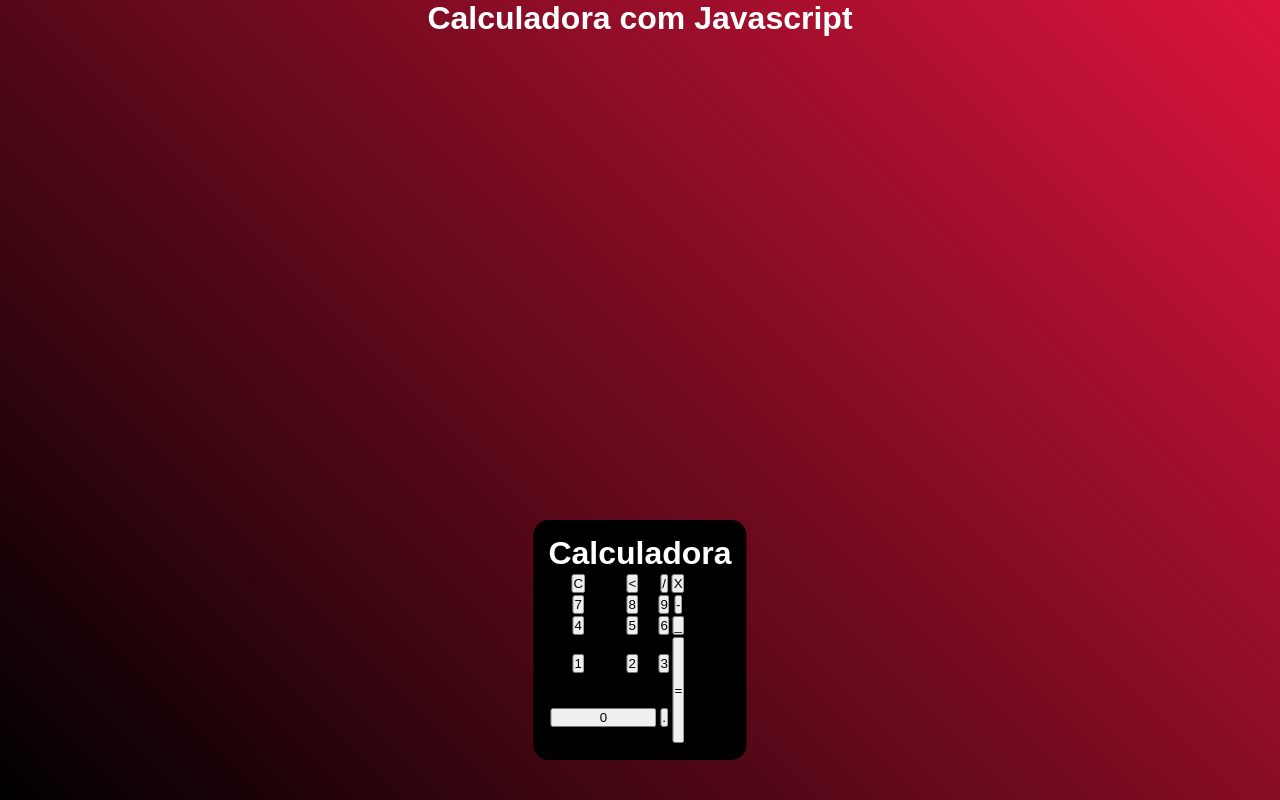
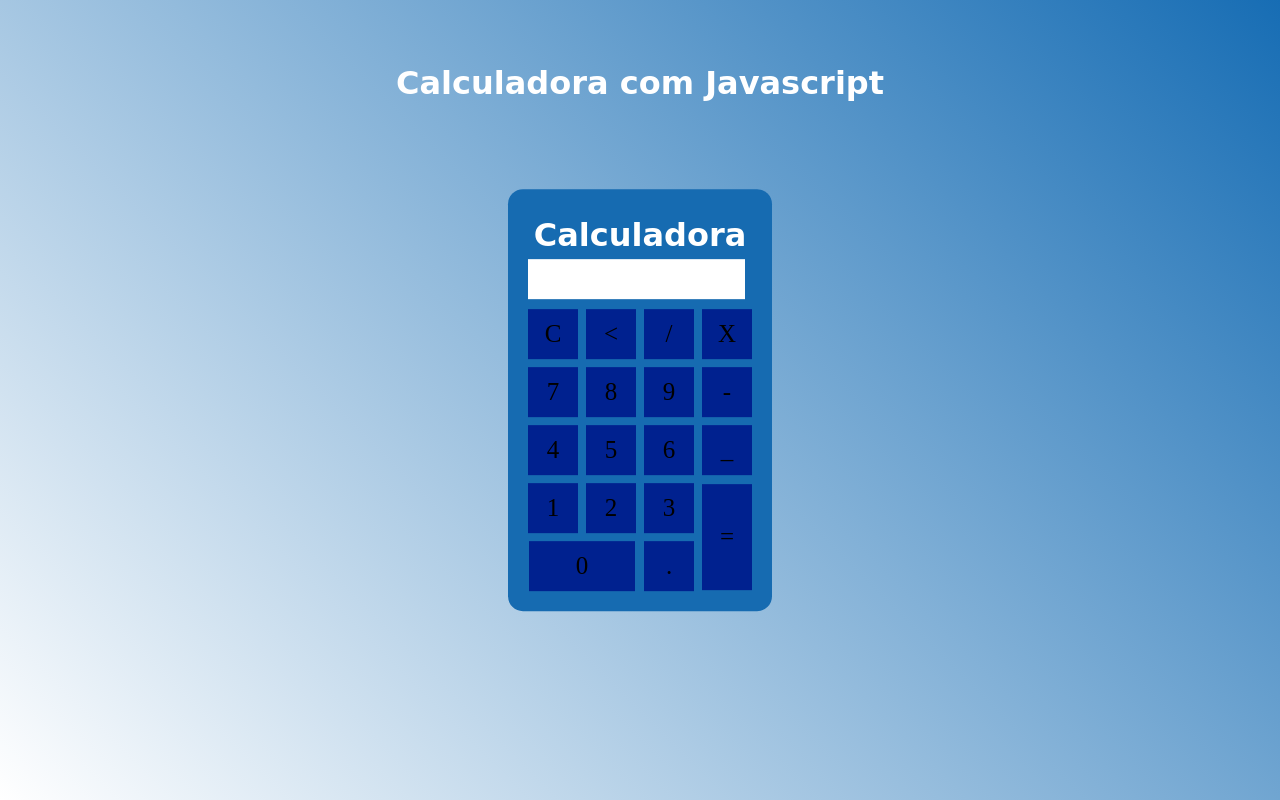
Before and after one commit to ViniciusAugusto14/Calculadora, a plain HTML site: page index.html in a window 1280 px wide. Drawn offline with Linux system fonts and the light colour scheme; a web font is replaced by a local one.

Commit message:
Add files via upload

```diff
--- a/css/estilo.css
+++ b/css/estilo.css
@@ -2,19 +2,53 @@
     margin: 0;
     padding: 0;
 }
+
+h1{
+    padding-top: 5%;
+    font-family: 'DynaPuff', cursive;
+}
+
 .fundo{
-    background-image: linear-gradient(45deg,black,crimson);
+    background-image: linear-gradient(45deg, rgb(255, 255, 255), rgb(23, 109, 180));
     height: 100vh;
     color: white;
-    font-family: Arial, Helvetica, sans-serif;
+    font-family: Arial, Arial, Helvetica, sans-serif;
     text-align: center;
 }
+
 .calculadora{
-    position:absolute ;
-    background-color: black;
+    position: absolute;
+    background-color: rgb(22, 107, 177);
     top: 50%;
     left: 50%;
-    transform: translate(-50%,50%);
+    transform: translate(-50%, -50%);
     border-radius: 15px;
     padding: 15px;
 }
+
+.botao{
+    width: 50px;
+    height: 50px;
+    font-size: 25px;
+    margin: 3px;
+    cursor: pointer;
+    background-color: rgb(0, 33, 143);
+    border: none;
+    color: rgb(0, 0, 0);
+    font-family: 'Solway', serif;
+}
+
+.botao:hover{
+    background-color: rgb(196, 185, 185);
+}
+
+#resultado{
+    background-color: white ;
+    width: 207px;
+    height: 30px;
+    margin: 5px;
+    font-size: 25px;
+    color: black;
+    text-align: right;
+    padding: 5px;
+}
```
